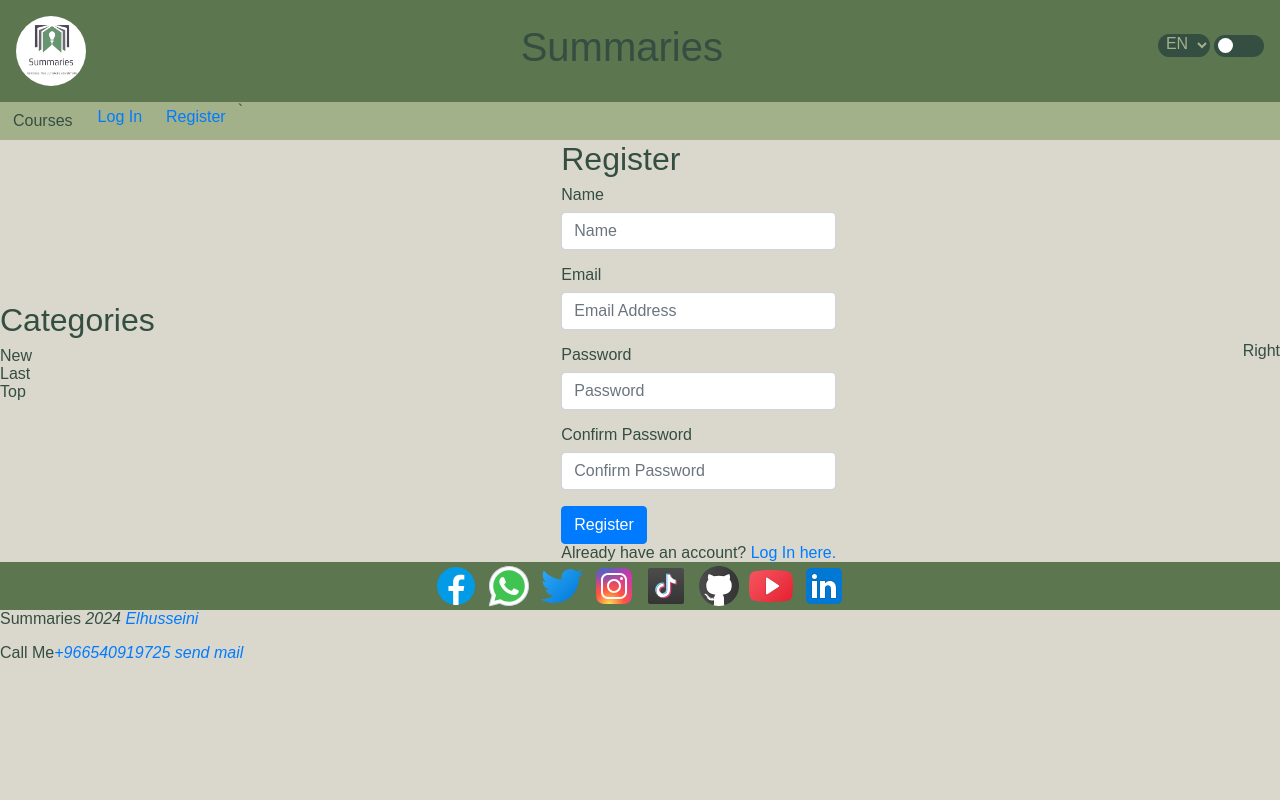
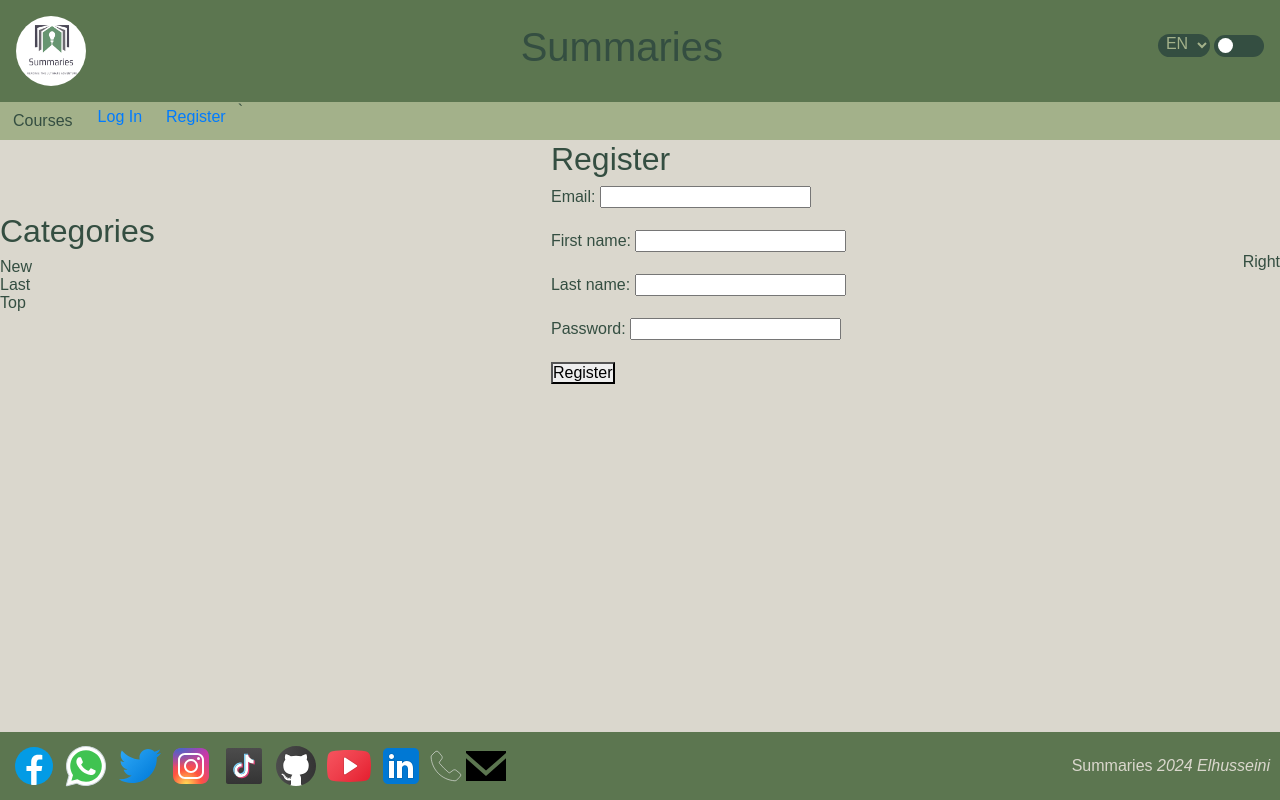
Before and after one commit to Elhussin/summary, a Django app: page /register in a window 1280 px wide. Run offline with Django 5.2, Linux system fonts and the light colour scheme; some libraries are stand-ins or nearby versions.

Commit message:
updat user moduel& footer layout update user and register templeate updte footer align edis css.style

```diff
--- /dev/null
+++ b/summary/forms.py
@@ -0,0 +1,9 @@
+from django import forms
+from summary.models import User
+
+class UserRegistrationForm(forms.ModelForm):
+    password = forms.CharField(widget=forms.PasswordInput)
+
+    class Meta:
+        model = User
+        fields = ['email', 'first_name', 'last_name', 'password']
--- a/summary/models.py
+++ b/summary/models.py
@@ -1,9 +1,40 @@
+from django.contrib.auth.models import AbstractBaseUser, BaseUserManager, PermissionsMixin
 from django.db import models
-from django.contrib.auth.models import AbstractUser
 
-class User(AbstractUser):
-    # Add any custom fields here
-    pass
+
+class UserManager(BaseUserManager):
+    def create_user(self, email, password=None, **extra_fields):
+        if not email:
+            raise ValueError('The Email field must be set')
+        email = self.normalize_email(email)
+        user = self.model(email=email, **extra_fields)
+        user.set_password(password)
+        user.save(using=self._db)
+        return user
+
+    def create_superuser(self, email, password=None, **extra_fields):
+        extra_fields.setdefault('is_staff', True)
+        extra_fields.setdefault('is_superuser', True)
+
+        return self.create_user(email, password, **extra_fields)
+
+class User(AbstractBaseUser, PermissionsMixin):
+    email = models.EmailField(unique=True)
+    first_name = models.CharField(max_length=30)
+    last_name = models.CharField(max_length=30)
+    is_active = models.BooleanField(default=True)
+    is_staff = models.BooleanField(default=False)
+
+    objects = UserManager()
+
+    USERNAME_FIELD = 'email'
+    REQUIRED_FIELDS = ['first_name', 'last_name']
+
+    def __str__(self):
+        return self.email
+# class User(AbstractUser):
+#     # Add any custom fields here
+#     pass
 
 class Course(models.Model):
     user = models.ForeignKey(User, on_delete=models.CASCADE, related_name='courseUser')
--- a/summary/static/summary/styles.css
+++ b/summary/static/summary/styles.css
@@ -33,9 +33,11 @@
 body {
   transition: background-color 0.5s, color, 1s;
   font: 100% Arial, sans-serif;
-  margin: 0;
   background-color: #dad7cd;
   color: #344e41;
+  min-height: 100vh;
+  display: flex;
+  flex-direction: column;
 }
 
 body.light-mode {
@@ -169,8 +171,15 @@
 
 .footer {
   background-color: #5c7650;
-  justify-content: center;
+  justify-content: space-between;
   display: flex;
+  margin-top: auto;
+  padding: 10px;
+  align-items: center;
+  color: #dad7cd;
+}
+.footer a {
+  color: #dad7cd;
 }
 
 @media (max-width: 800px) {
--- a/summary/templates/summary/layout.html
+++ b/summary/templates/summary/layout.html
@@ -237,13 +237,35 @@
                         d="M30.5,36.5v-9.599c0-1.973-1.031-3.198-2.692-3.198c-1.295,0-1.935,0.912-2.243,1.677	c-0.082,0.199-0.071,0.989-0.067,1.326L25.5,36.5h-6v-18h6v1.638c0.795-0.823,2.075-1.638,4.238-1.638	c4.233,0,6.761,2.906,6.761,7.774L36.5,36.5H30.5z M11.5,36.5v-18h6v18H11.5z M14.457,17.5c-1.713,0-2.957-1.262-2.957-3.001	c0-1.738,1.268-2.999,3.014-2.999c1.724,0,2.951,1.229,2.986,2.989c0,1.749-1.268,3.011-3.015,3.011H14.457z"
                         opacity=".07" /><path fill="#fff"
                         d="M12,19h5v17h-5V19z M14.485,17h-0.028C12.965,17,12,15.888,12,14.499C12,13.08,12.995,12,14.514,12	c1.521,0,2.458,1.08,2.486,2.499C17,15.887,16.035,17,14.485,17z M36,36h-5v-9.099c0-2.198-1.225-3.698-3.192-3.698	c-1.501,0-2.313,1.012-2.707,1.99C24.957,25.543,25,26.511,25,27v9h-5V19h5v2.616C25.721,20.5,26.85,19,29.738,19	c3.578,0,6.261,2.25,6.261,7.274L36,36L36,36z" /></svg></a>
+
+                        <a href="tel:+966540919725" target="_blank"><svg fill="#5c7650" xmlns="http://www.w3.org/2000/svg" width="32px" height="32px" viewBox="0 0 52 52" enable-background="new 0 0 52 52" xml:space="preserve" stroke="#eee">
+
+                            <g id="SVGRepo_bgCarrier" stroke-width="0"/>
+
+                            <g id="SVGRepo_tracerCarrier" stroke-linecap="round" stroke-linejoin="round"/>
+
+                            <g id="SVGRepo_iconCarrier"> <path d="M48.5,37.9L42.4,33c-1.4-1.1-3.4-1.2-4.8-0.1l-5.2,3.8c-0.6,0.5-1.5,0.4-2.1-0.2l-7.8-7l-7-7.8 c-0.6-0.6-0.6-1.4-0.2-2.1l3.8-5.2c1.1-1.4,1-3.4-0.1-4.8l-4.9-6.1c-1.5-1.8-4.2-2-5.9-0.3L3,8.4c-0.8,0.8-1.2,1.9-1.2,3 c0.5,10.2,5.1,19.9,11.9,26.7S30.2,49.5,40.4,50c1.1,0.1,2.2-0.4,3-1.2l5.2-5.2C50.5,42.1,50.4,39.3,48.5,37.9z"/> </g>
+
+                            </svg></a>
+
+                <a href="mailto:hasin3112@gmail.com" title="Send Mail">
+                    <svg width="40px" height="40px" viewBox="0 -2.5 20 20" version="1.1" xmlns="http://www.w3.org/2000/svg" xmlns:xlink="http://www.w3.org/1999/xlink" fill="#eee" stroke="#eee">
+
+                        <g id="SVGRepo_bgCarrier" stroke-width="0"/>
+
+                        <g id="SVGRepo_tracerCarrier" stroke-linecap="round" stroke-linejoin="round"/>
+
+                        <g id="SVGRepo_iconCarrier"> <title>email [#eee]</title> <desc>Created with Sketch.</desc> <defs> </defs> <g id="Page-1" stroke="none" stroke-width="1" fill="none" fill-rule="evenodd"> <g id="Dribbble-Light-Preview" transform="translate(-340.000000, -922.000000)" fill="#000000"> <g id="icons" transform="translate(56.000000, 160.000000)"> <path d="M294,774.474 L284,765.649 L284,777 L304,777 L304,765.649 L294,774.474 Z M294.001,771.812 L284,762.981 L284,762 L304,762 L304,762.981 L294.001,771.812 Z" id="email-[#eee]"> </path> </g> </g> </g> </g>
+
+                        </svg>
+                </a>
+                    </div>
+        <div>
+            <span>Summaries <i>2024</i> <i> <a href="">Elhusseini</a></i>
+        </span>
         </div>
+    </footer>
 
-
-
-    </footer>
-    <p>Summaries <i>2024</i> <i> <a href="">Elhusseini</a></i> </p>
-    <p>Call Me<i><a href="tel:+966540919725">+966540919725</a></i> <i> <a href="mailto:hasin3112@gmail.com" title="Send Mail">send mail</a></i> </p>
     <script src="{% static 'summary/js/script-design.js' %}"></script>
 </body>
 </html>
--- a/summary/templates/summary/register.html
+++ b/summary/templates/summary/register.html
@@ -2,7 +2,7 @@
 
 {% block body %}
 
-    <h2>Register</h2>
+    <!-- <h2>Register</h2>
 
     {% if message %}
         <div>{{ message }}</div>
@@ -30,6 +30,20 @@
         <input class="btn btn-primary" type="submit" value="Register">
     </form>
 
-    Already have an account? <a href="{% url 'login' %}">Log In here.</a>
-
+    Already have an account? <a href="{% url 'login' %}">Log In here.</a> -->
+    <div class="container">
+        <h2>Register</h2>
+        <form method="post">
+            {% csrf_token %}
+            {{ form.as_p }}
+            <button type="submit">Register</button>
+        </form>
+        {% if messages %}
+            <ul class="messages">
+                {% for message in messages %}
+                    <li{% if message.tags %} class="{{ message.tags }}"{% endif %}>{{ message }}</li>
+                {% endfor %}
+            </ul>
+        {% endif %}
+    </div>
 {% endblock %}
--- a/summary/views.py
+++ b/summary/views.py
@@ -16,9 +16,13 @@
 from rest_framework.decorators import action
 # Create your views here.
 from rest_framework.permissions import IsAuthenticatedOrReadOnly
-
+from django.shortcuts import render, redirect
+from django.contrib.auth import get_user_model
+from django.contrib import messages
+from summary.forms import UserRegistrationForm
 
 # Create your views here.
+User = get_user_model()
 
 def index(request):
     return render(request, 'summary/index.html')
@@ -77,30 +81,43 @@
     logout(request)
     return HttpResponseRedirect(reverse("index"))
 
+# def register(request):
+#     if request.method == "POST":
+#         email = request.POST["email"]
+#         username = request.POST["name"]
+#         # Ensure password matches confirmation
+#         password = request.POST["password"]
+#         confirmation = request.POST["confirmation"]
+
+#         if password != confirmation:
+#             return render(
+#                 request, "summary/register.html", {"message": "Passwords must match."}
+#             )
+#         # Attempt to create new user
+#         try:
+#             user = User.objects.create_user(username, email, password)
+#             user.save()
+#         except IntegrityError as e:
+#             print(e)
+#             return render(
+#                 request,
+#                 "summary/register.html",
+#                 {"message": "Email address already taken."},
+#             )
+#         login(request, user)
+#         return HttpResponseRedirect(reverse("index"))
+#     else:
+#         return render(request, "summary/register.html")
+
 def register(request):
-    if request.method == "POST":
-        email = request.POST["email"]
-        username = request.POST["name"]
-        # Ensure password matches confirmation
-        password = request.POST["password"]
-        confirmation = request.POST["confirmation"]
-
-        if password != confirmation:
-            return render(
-                request, "summary/register.html", {"message": "Passwords must match."}
-            )
-        # Attempt to create new user
-        try:
-            user = User.objects.create_user(username, email, password)
+    if request.method == 'POST':
+        form = UserRegistrationForm(request.POST)
+        if form.is_valid():
+            user = form.save(commit=False)
+            user.set_password(form.cleaned_data['password'])
             user.save()
-        except IntegrityError as e:
-            print(e)
-            return render(
-                request,
-                "summary/register.html",
-                {"message": "Email address already taken."},
-            )
-        login(request, user)
-        return HttpResponseRedirect(reverse("index"))
+            messages.success(request, 'Account created successfully')
+            return redirect('login')
     else:
-        return render(request, "summary/register.html")
+        form = UserRegistrationForm()
+    return render(request, 'summary/register.html', {'form': form})
```
Also changed, not shown: summary/static/summary/style.scss (+12 -2 lines), 2 other files.
